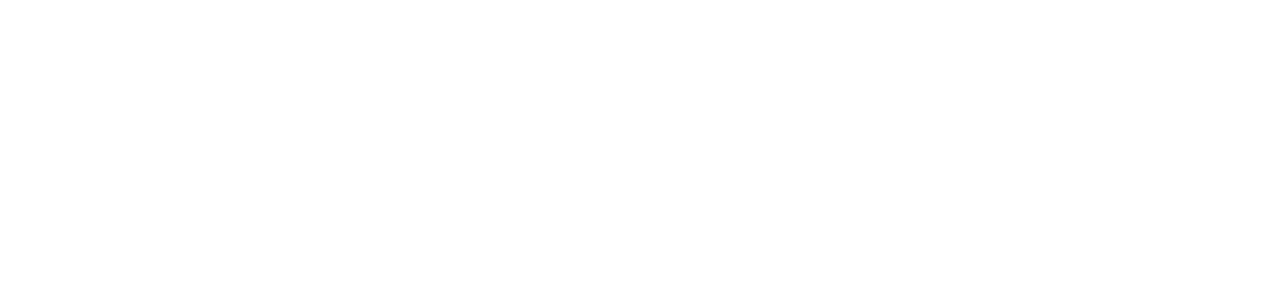
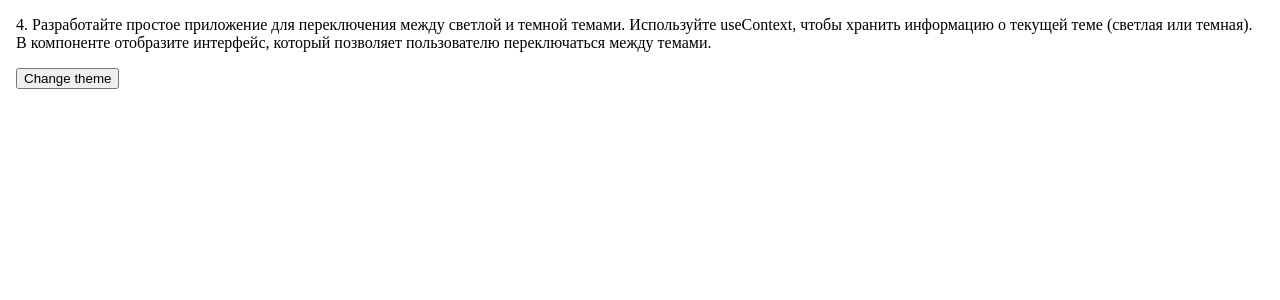
Before and after one commit to SinegubAnastasiya/react-tasks, a React (Create React App) app in the folder react-tasks/: page /task80 in a window 1280 px wide. Before the commit this address had no page. Shown: the top 300 px of the page. Built offline with nearby package versions, Linux system fonts and the light colour scheme.

Commit message:
added task 80

```diff
--- a/react-tasks/src/App.js
+++ b/react-tasks/src/App.js
@@ -79,10 +79,27 @@
 import Task79 from './pages/Task79/Task79';
 import Task80 from './pages/Task80/Task80';
 
-import { Task77Context, Task78Context, Task79Context } from './Context/index'
+import { Task77Context, Task78Context, Task79Context, Task80Context } from './Context/index'
+import { useState } from 'react';
 
 
 function App() {
+  // const obj = {
+  //   ru: 'привет',
+  //   en: 'hello',
+  //   pl: 'czesc'
+  // }
+
+  // const [lang, setLanguage] = useState('Ru');
+
+  // const changeLang = (value) => setLanguage(value)
+
+  // const global = { lang: lang, changeLang: changeLang, obj: obj }
+
+  const [color, setColor] = useState('black');
+  const [background, setBackground] = useState('white');
+  const [flag, setFlag] = useState(false)
+
   return (
     <div>
       <Routes>
@@ -169,11 +186,23 @@
         </Routes>
       </Task77Context.Provider>
 
+        {/* <Task78Context.Provider value={ global }>
+        <Routes>
+          <Route path='/task78' element={<Task78 />}></Route>
+        </Routes>
+      </Task78Context.Provider>   */}
+
       <Task79Context.Provider value={{ temperature: 23, humidity: '50%', windSpeed: '9m/s' }}>
         <Routes>
           <Route path='/task79' element={<Task79 />}></Route>
         </Routes>
       </Task79Context.Provider>
+
+      <Task80Context.Provider value={{ flag: flag, setFlag: setFlag, background: background, setBackground: setBackground, color: color, setColor: setColor }}>
+        <Routes>
+          <Route path='/task80' element={<Task80 />}></Route>
+        </Routes>
+      </Task80Context.Provider>
     </div>
   );
 }
--- a/react-tasks/src/Context/index.js
+++ b/react-tasks/src/Context/index.js
@@ -3,5 +3,6 @@
 const Task77Context = createContext()
 const Task78Context = createContext()
 const Task79Context = createContext()
+const Task80Context = createContext()
 
-export { Task77Context, Task78Context, Task79Context }
+export { Task77Context, Task78Context, Task79Context, Task80Context }
--- a/react-tasks/src/pages/Task78/Task78.js
+++ b/react-tasks/src/pages/Task78/Task78.js
@@ -1,18 +1,23 @@
 import { useContext } from 'react';
 import { Task78Context } from '../../Context';
 
-function Task50() {
-
+function Task78() {
+    const [language, changeLang, obj] = useContext(Task78Context)
 
     return <div>
         <p>Создайте приложение, где пользователь сможет выбирать язык интерфейса
             (например, английский или испанский). Используйте useContext для сохранения
             текущего выбранного языка и перевода текста в выбранный язык в компонентах</p>
 
-
+        <ul>
+            <li>ru</li>
+            <li>en</li>
+            <li>pl</li>
+        </ul>
+        <p>{obj[language]}</p>
 
 
     </div>
 }
 
-export default Task50
+export default Task78
--- a/react-tasks/src/pages/Task80/Task80.js
+++ b/react-tasks/src/pages/Task80/Task80.js
@@ -0,0 +1,35 @@
+import { useContext } from 'react';
+import { Task80Context } from '../../Context';
+
+function Task80() {
+    const theme = useContext(Task80Context)
+
+    const changeTheme = () => {
+        if (theme.flag) {
+            theme.setBackground('black')
+            theme.setColor('white')
+            theme.setFlag(false)
+        } else {
+            theme.setBackground('white')
+            theme.setColor('black')
+            theme.setFlag(true)
+        }
+    }
+
+    return (
+        <body style={{ backgroundColor: theme.background, color: theme.color }}>
+            <div>
+                <p>4. Разработайте простое приложение для переключения между светлой и темной
+                    темами. Используйте useContext, чтобы хранить информацию о текущей теме
+                    (светлая или темная). В компоненте отобразите интерфейс, который позволяет
+                    пользователю переключаться между темами.</p>
+
+                <button onClick={changeTheme}>Change theme</button>
+
+            </div>
+
+        </body>
+    )
+}
+
+export default Task80
```
